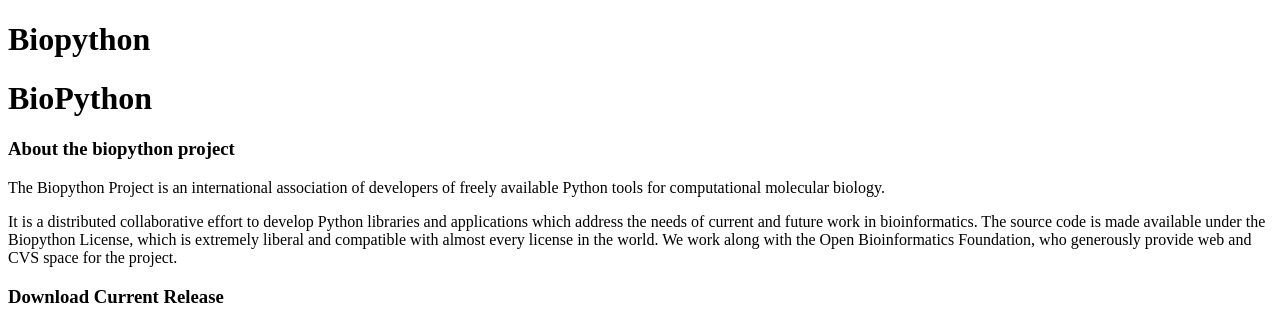
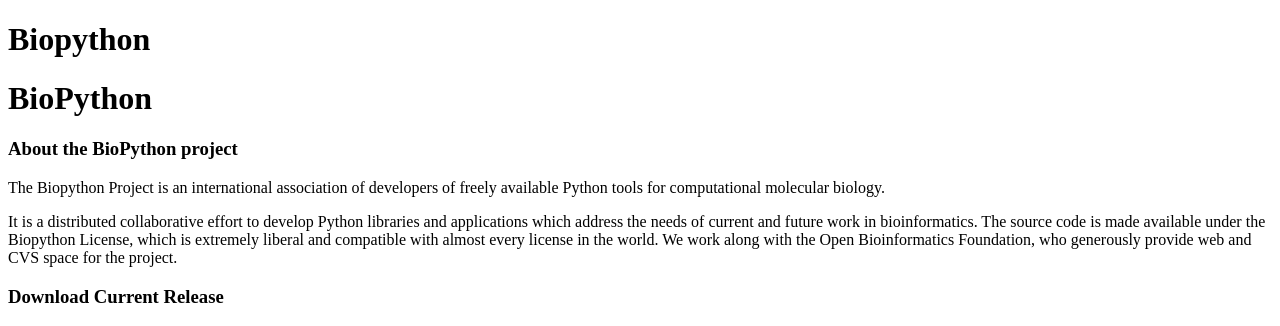
Before and after one commit to biopython/biopython.github.io, a Jekyll site: the page built from wiki/Biopython.md, in a window 1280 px wide. Shown: the top 326 px of the page. Built offline with Jekyll 4.4.1, drawn with Linux system fonts in a browser that asks for light colours.

```diff
--- a/wiki/Biopython.md
+++ b/wiki/Biopython.md
@@ -7,7 +7,7 @@ layout: wiki
 BioPython
 =========
 
-### About the biopython project
+### About the BioPython project
 
 The Biopython Project is an international association of developers of
 freely available Python tools for computational molecular biology.
```
Also changed, not shown: 1 other file.
